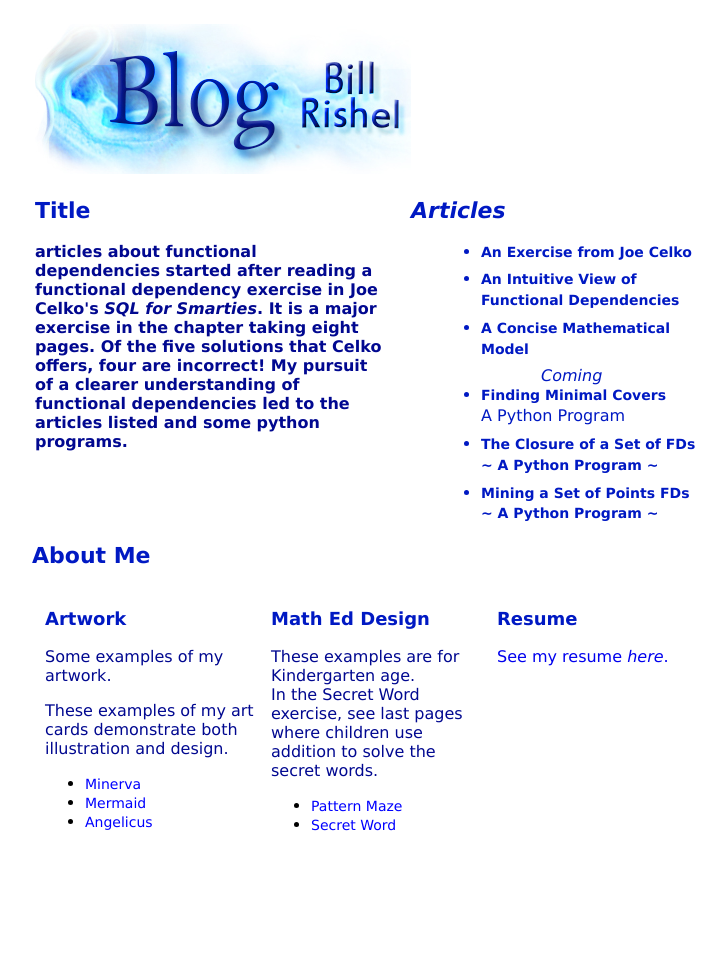
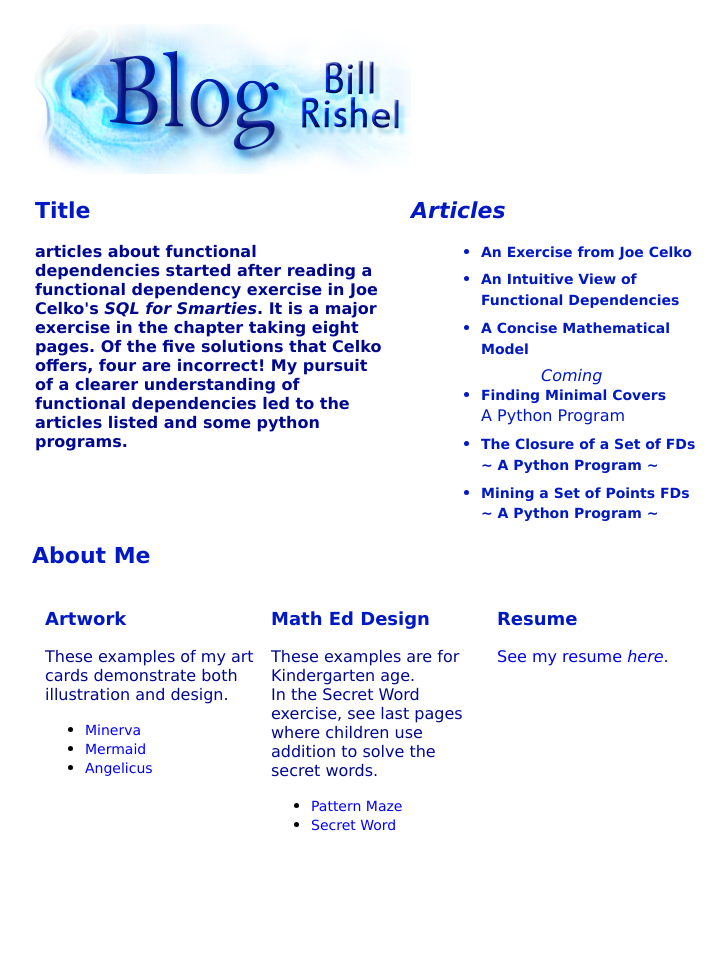
Before and after one commit to billrishel/billrishel.github.io, a plain HTML site: page index.html in a window 1280 px wide. Shown: the whole page, without its empty margins (19-745 px from the left). Drawn offline with Linux system fonts and the light colour scheme.

Commit message:
sm change to index

```diff
--- a/index.html
+++ b/index.html
@@ -39,7 +39,7 @@
 <h2 style="text-align: left">About Me</h2>
 <div id="left-box" >
 <h3>Artwork</h3>
-<p>Some examples of my artwork.</p>
+
 <p>These examples of my art cards demonstrate both illustration and design.</p>
 <ul>
 <li><a href="images/minerva_card.jpg">Minerva</a></li>
```
